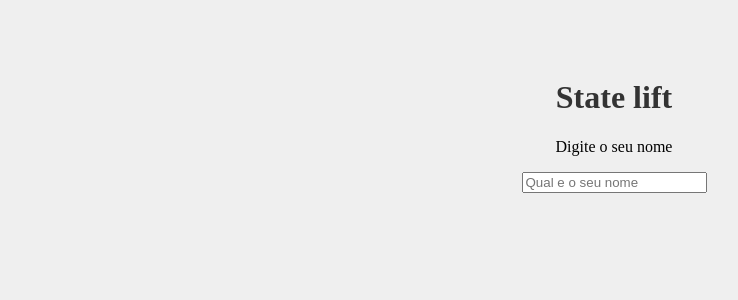
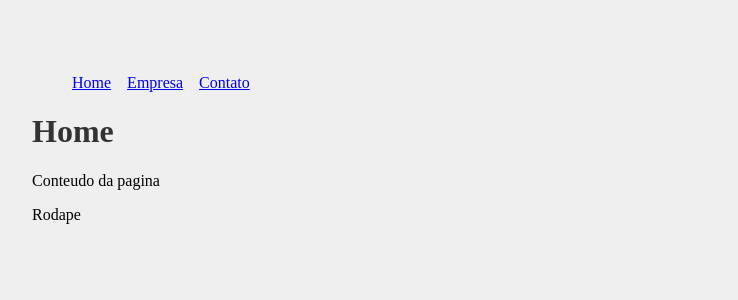
Before and after one commit to docktype2024-ui/meu-projeto, a React (Create React App) app: page / in a window 1280 px wide. Shown: the top 300 px of the page, without its empty margins (26-764 px from the left). Built offline with nearby package versions, Linux system fonts and the light colour scheme.

Commit message:
React router

```diff
--- a/package.json
+++ b/package.json
@@ -10,6 +10,7 @@
     "prop-types": "^15.8.1",
     "react": "^19.2.0",
     "react-dom": "^19.2.0",
+    "react-router-dom": "^7.9.4",
     "react-scripts": "5.0.1",
     "web-vitals": "^2.1.4"
   },
--- a/src/App.js
+++ b/src/App.js
@@ -1,16 +1,23 @@
-import { useState } from 'react';
-import './App.css';
-import SeuNome from './components/SeuNome';
-import Saudacao from './components/Saudacao';
+//<>
+import { BrowserRouter  as Router , Routes , Route , Link} from "react-router-dom";
+import Home from "./components/pages/Home";
+import Empresa from "./components/pages/Empresa";
+import Contato from "./components/pages/Contato";
+import NavBar from "./components/layout/NavBar";
+import Footer from "./components/layout/Footer";
+
 
 function App() {
-  const [nome,setNome] = useState()
   return (
-    <div className="App">
-      <h1>State  lift</h1>
-      <SeuNome setNome={setNome}/>
-      <Saudacao nome={nome}/>
-    </div>
+    <Router>
+      <NavBar/>
+      <Routes>
+        <Route path="/" element={<Home />} />
+        <Route path="/empresa" element={<Empresa />} />
+        <Route path="/contato" element={<Contato />} />
+      </Routes>
+      <Footer/>
+    </Router>
   );
 }
 
--- /dev/null
+++ b/src/components/layout/Footer.js
@@ -0,0 +1,4 @@
+function Footer(){
+    return <footer>Rodape</footer>
+}
+export default Footer
--- /dev/null
+++ b/src/components/layout/NavBar.js
@@ -0,0 +1,19 @@
+import{Link} from 'react-router-dom'
+import styles from './NavBar.module.css'
+function NavBar() {
+    return (
+        <ul className={styles.list}>
+            <li className={styles.item}>
+                <Link to="/">Home</Link>
+            </li>
+            <li className={styles.item}>
+                <Link to="/empresa">Empresa</Link>
+            </li>
+            <li className={styles.item}>
+                <Link to="/contato">Contato</Link>
+            </li>
+        </ul>
+    )
+}
+
+export default NavBar
--- /dev/null
+++ b/src/components/layout/NavBar.module.css
@@ -0,0 +1,8 @@
+.list{
+    display: flex;
+    list-style: none;
+}
+
+.item{
+    margin-right: 1em;
+}
--- /dev/null
+++ b/src/components/pages/Contato.js
@@ -0,0 +1,11 @@
+function Contato(){
+    return(
+        <div>
+            <h1>Contato</h1>
+            <p>Conteudo da pagina</p>
+        </div>
+    )
+}
+
+
+export default Contato
--- /dev/null
+++ b/src/components/pages/Empresa.js
@@ -0,0 +1,11 @@
+function Empresa(){
+    return(
+        <div>
+            <h1>Empresa</h1>
+            <p>Conteudo da pagina</p>
+        </div>
+    )
+}
+
+
+export default Empresa
--- /dev/null
+++ b/src/components/pages/Home.js
@@ -0,0 +1,11 @@
+function Home(){
+    return(
+        <div>
+            <h1>Home</h1>
+            <p>Conteudo da pagina</p>
+        </div>
+    )
+}
+
+
+export default Home
```
Also changed, not shown: 1 other file (tests, documents, lock files or other folders).
